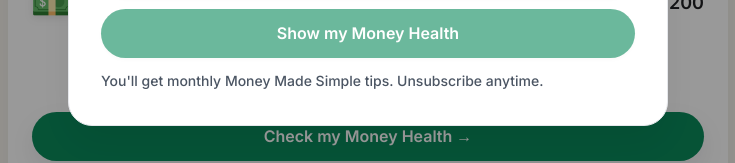
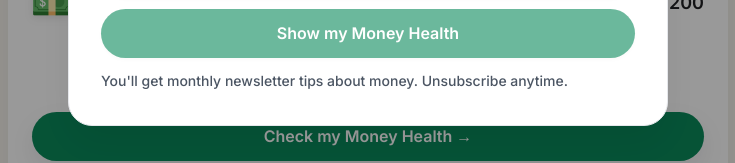
Before and after one commit to putnamgrr00/can-i-afford-it, a Next.js app: page / in a window 1280 px wide. Both pictures are taken after a click on the button "Check my Money Health →". Shown: the part 701-864 px from the top of the page, without its empty margins (272-1007 px from the left). Built offline with nearby package versions, Linux system fonts and the light colour scheme.

Commit message:
Update email consent text to 'monthly newsletter tips about money'

```diff
--- a/src/components/PlannerApp.tsx
+++ b/src/components/PlannerApp.tsx
@@ -531,7 +531,7 @@
                   </div>
                 ) : null}
                 <p className={styles.consentLine}>
-                  You&apos;ll get monthly Money Made Simple tips. Unsubscribe anytime.
+                  You&apos;ll get monthly newsletter tips about money. Unsubscribe anytime.
                 </p>
               </form>
             ) : (
```
